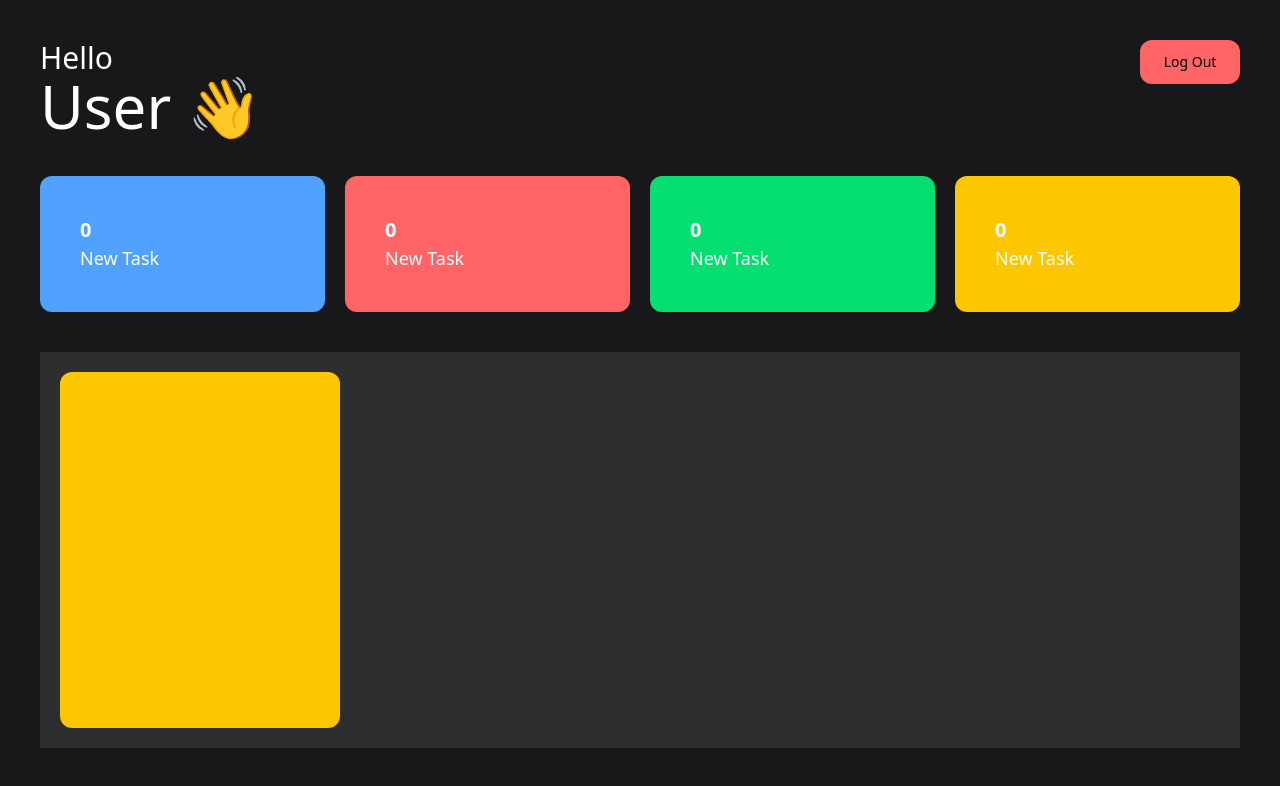
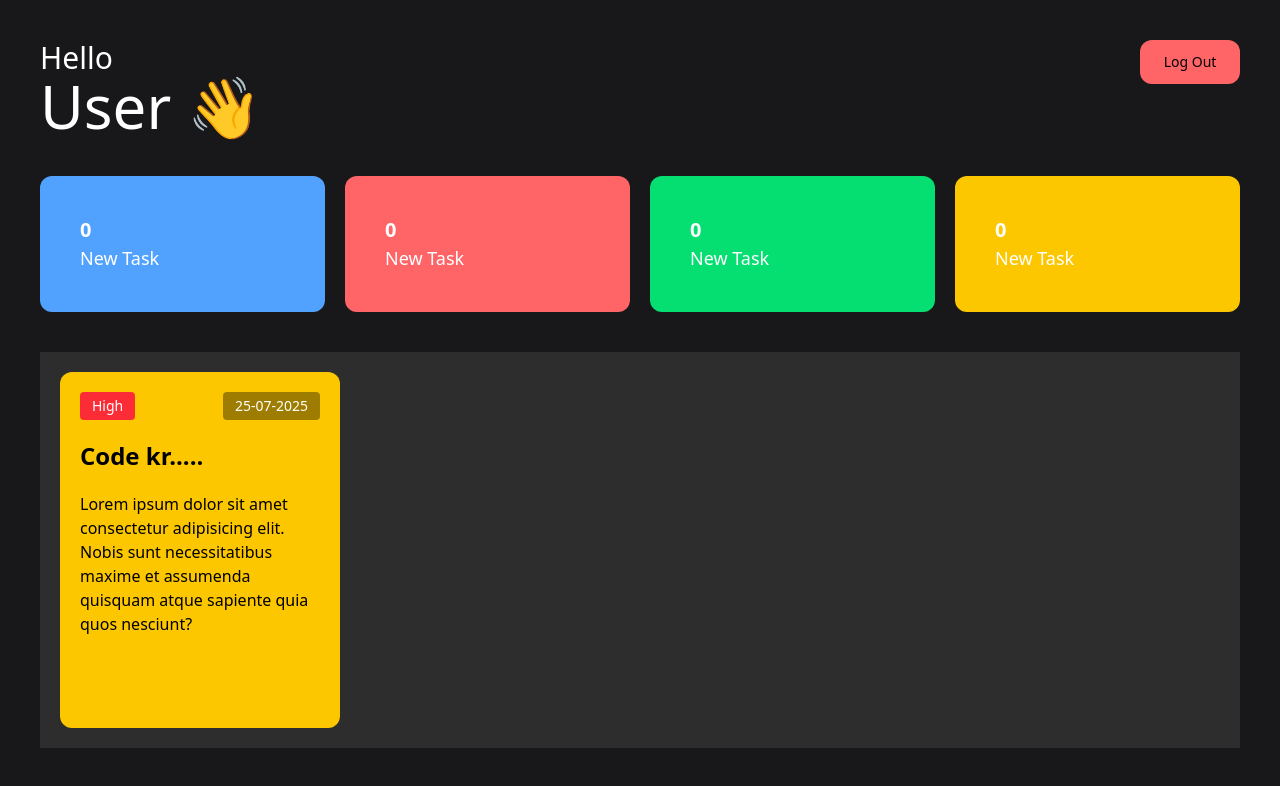
Before and after one commit to adarsh-279/MyEMS, a React (Vite) app: page / in a window 1280 px wide. Shown: the top 786 px of the page. Built offline with nearby package versions, Linux system fonts and the light colour scheme.

Commit message:
TaskList

```diff
--- a/src/components/tasklist/TaskList.jsx
+++ b/src/components/tasklist/TaskList.jsx
@@ -1,11 +1,24 @@
-import React from 'react'
+import React from "react";
 
 const TaskList = () => {
   return (
     <div className="tasklist w-full h-[55%] py-5 mt-10 flex justify-start items-center p-5 gap-5 overflow-hidden overflow-x-auto flex-nowrap bg-[#46454579]">
-      <div className="flex-shrink-0 h-full w-70 bg-yellow-400 rounded-xl"></div>
+      <div className="flex-shrink-0 h-full w-70 p-5 bg-yellow-400 rounded-xl">
+        <div className="flex justify-between items-center">
+          <h3 className="bg-red-500 px-3 py-1 rounded text-sm">High</h3>
+          <h4 className="bg-[#00000060] px-3 py-1 rounded text-sm">
+            25-07-2025
+          </h4>
+        </div>
+        <h2 className="mt-5 text-2xl font-semibold text-black">Code kr.....</h2>
+        <p className="mt-5 text-black">
+          Lorem ipsum dolor sit amet consectetur adipisicing elit. Nobis sunt
+          necessitatibus maxime et assumenda quisquam atque sapiente quia quos
+          nesciunt?
+        </p>
+      </div>
     </div>
   );
-}
+};
 
-export default TaskList
+export default TaskList;
```
